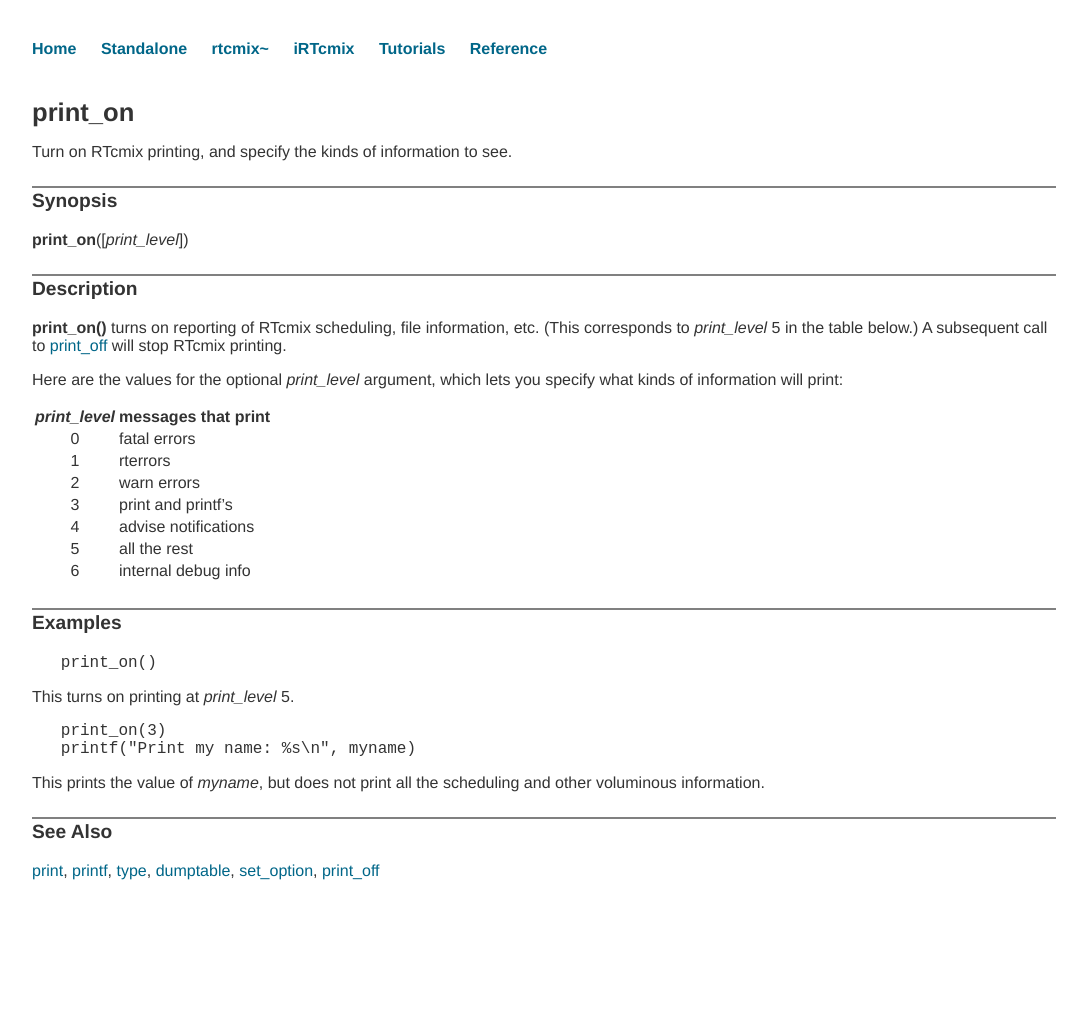
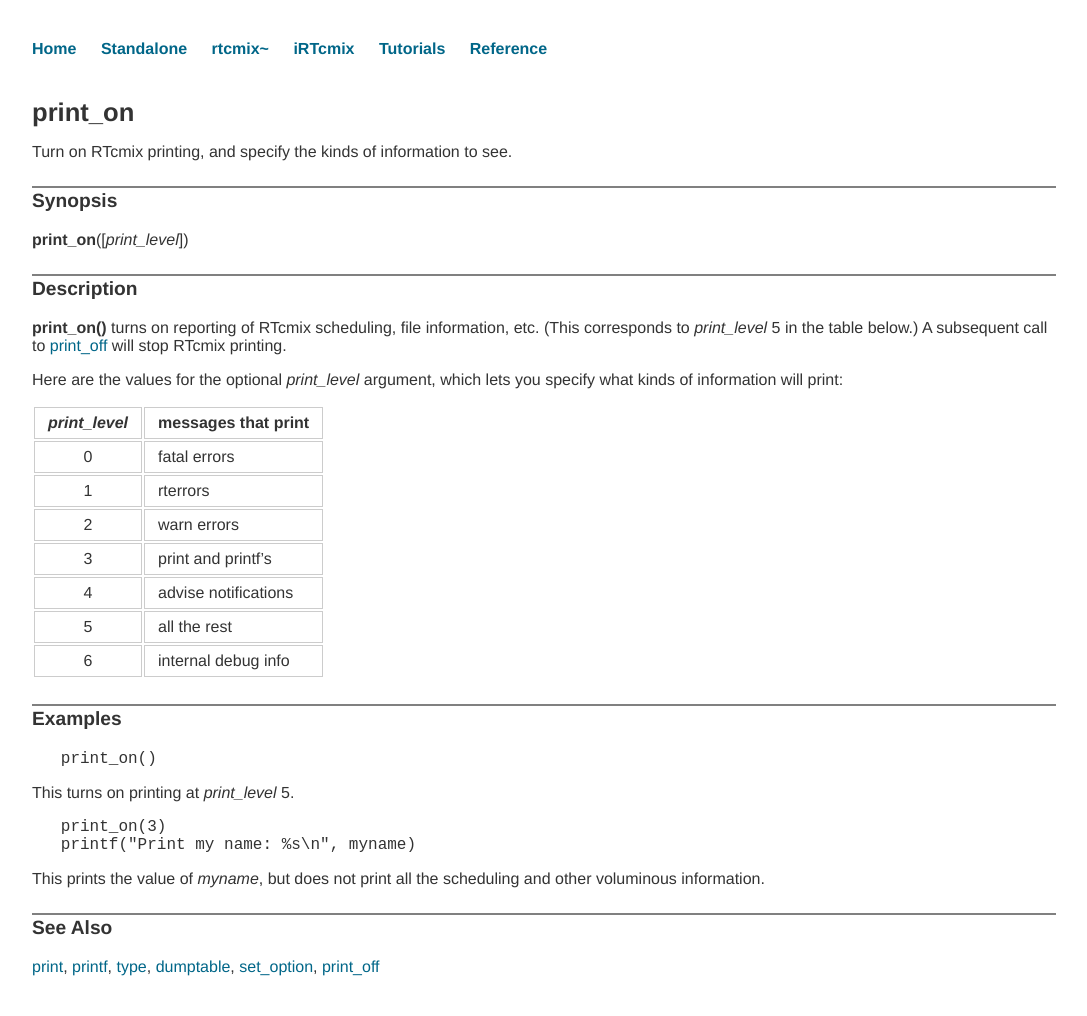
Before and after one commit to RTcmix/rtcmix.github.io, a Jekyll site: the page built from reference/scorefile/print_on.md, in a window 1280 px wide. Shown: the whole page, without its empty margins (96-1183 px from the left). Built offline with Jekyll 4.4.1, drawn with Linux system fonts in a browser that asks for light colours; before the commit the page ends 920 px from its top, so only the background shows below that.

Commit message:
Style tables.

```diff
--- a/css/ref.css
+++ b/css/ref.css
@@ -62,3 +62,24 @@
 	list-style-type: square;
 	margin-bottom: 0.5em;
 }
+
+table {
+	padding: 0;
+}
+table tr {
+	border-top: 1px solid #cccccc;
+	background-color: white;
+	margin: 0;
+	padding: 0;
+}
+table tr th {
+	font-weight: bold;
+	border: 1px solid #cccccc;
+	margin: 0;
+	padding: 6px 13px;
+}
+table tr td {
+	border: 1px solid #cccccc;
+	margin: 0;
+	padding: 6px 13px;
+}
```
